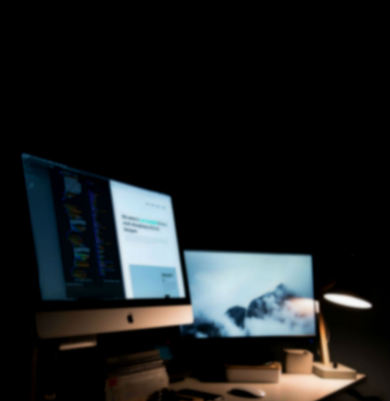
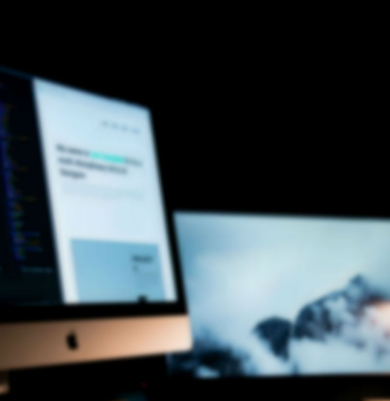
Before and after one commit to LemuelReyes/TrellisDigital, a website: page index.html in a window 390 px wide. Shown: the part 111-512 px from the top of the page. Drawn offline with nearby package versions, Linux system fonts and the light colour scheme.

Commit message:
change about me container width, change hero image background to cover, add some comments in media query

```diff
--- a/scss/_about-me.scss
+++ b/scss/_about-me.scss
@@ -9,4 +9,8 @@
   max-width: 80vw;
   line-height: 1.5em;
   text-align: center;
+
+  @include mobile {
+    max-width: 73vw;
+  }
 }
--- a/scss/_hero.scss
+++ b/scss/_hero.scss
@@ -15,6 +15,10 @@
   max-width: 6em;
   position: relative;
   top: 21vh;
+
+  @include mobile {
+    top: 25vh;
+  }
 }
 
 
@@ -29,6 +33,10 @@
   height: 66vh;
   width: 100vw;
   z-index: 1;
+
+  @include mobile {
+    background-size: cover;
+  }
 }
 
 .arrow-wrapper {
@@ -36,7 +44,6 @@
   position: relative;
   top: 37%;
   left: 5%;
-
   z-index: 2;
 
   :hover {
@@ -44,6 +51,10 @@
     -webkit-transform: scale(1.1);
     -ms-transform: scale(1.1);
     transform: scale(1.1);
+  }
+
+  @include mobile {
+    top: 39%;
   }
 }
 
--- a/scss/_media-queries.scss
+++ b/scss/_media-queries.scss
@@ -8,7 +8,7 @@ $mobile-hd-width: 350px;
     @content;
   }
 }
-
+// 450
 $tablet-width: 720px;
 
 @mixin tablet {
```
Also changed, not shown: css/main.css.
